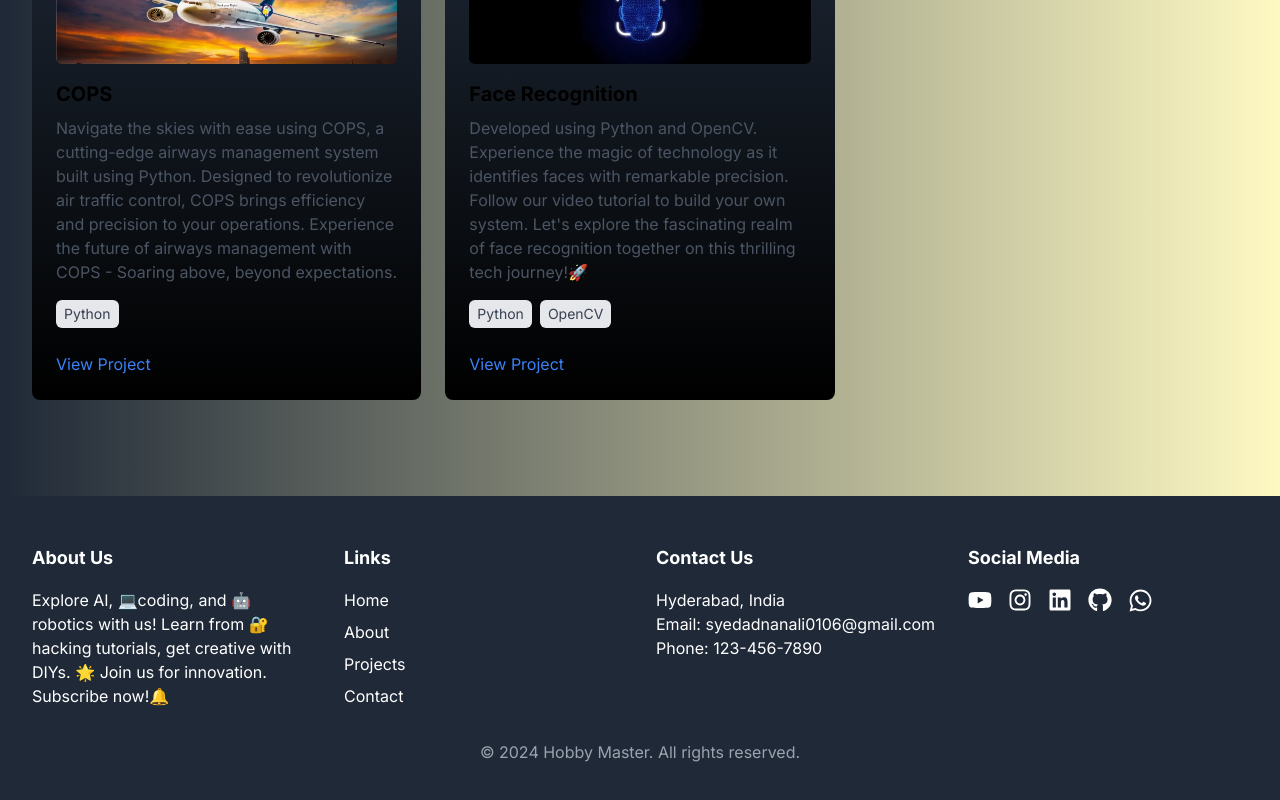
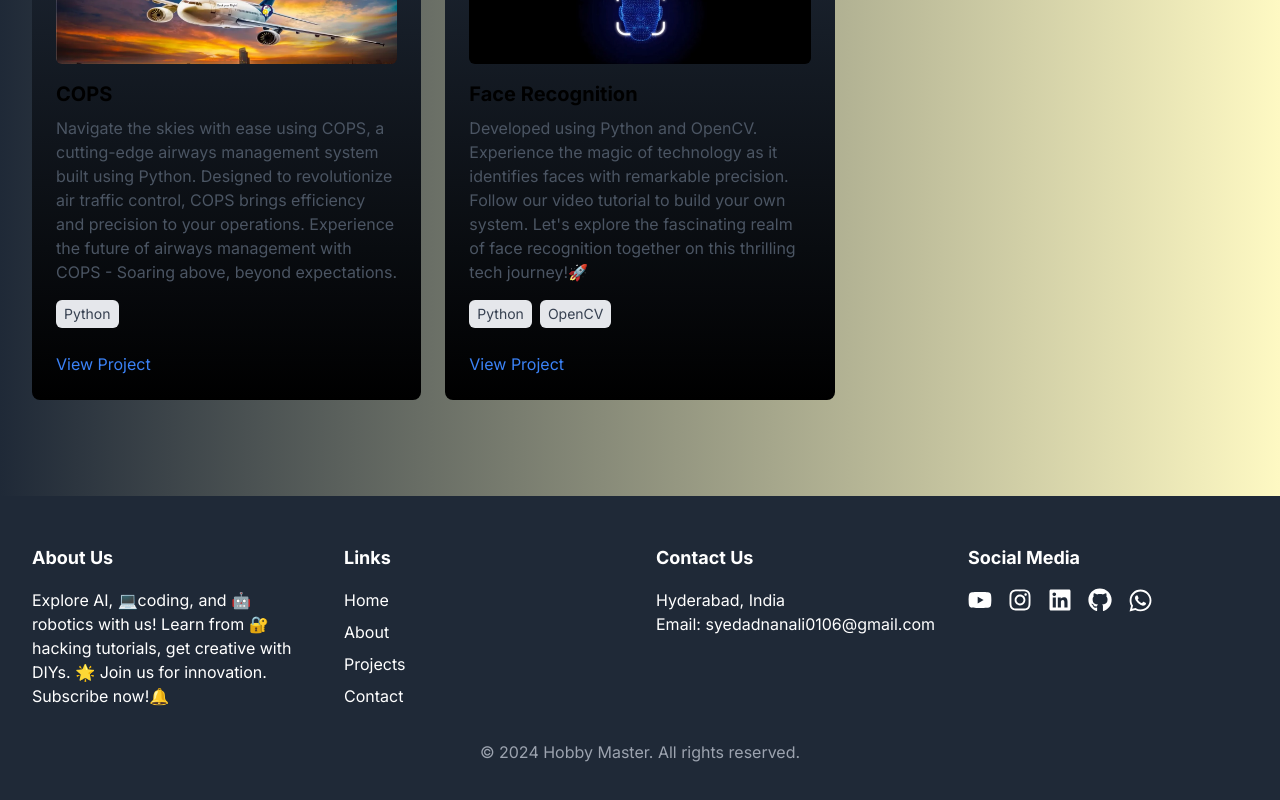
Before and after one commit to Adnan00786/hobby_master_website, a Next.js app: page / in a window 1280 px wide. Shown: the part 2076-2876 px from the top of the page. Built offline with nearby package versions, Linux system fonts and the light colour scheme.

Commit message:
Footer Commit

```diff
--- a/src/components/Footer.tsx
+++ b/src/components/Footer.tsx
@@ -26,7 +26,7 @@ const Footer = () => {
             <h3 className="text-lg font-bold mb-4">Contact Us</h3>
             <p>Hyderabad, India</p>
             <p> <a href='mailto:syedadnanali0106@gmail.com'>Email: syedadnanali0106@gmail.com</a></p>
-            <p>Phone: 123-456-7890</p>
+            {/* <p>Phone: 123-456-7890</p> */}
           </div>
           <div className="text-white">
             <h3 className="text-lg font-bold mb-4">Social Media</h3>
```
